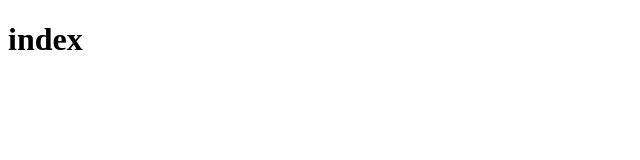
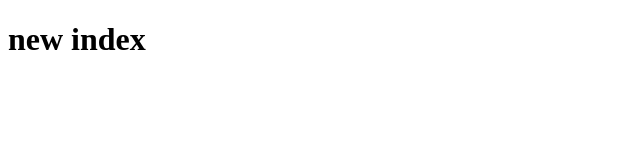
Before and after one commit to erickov1997/gitCourse, a plain HTML site: page index.html in a window 1280 px wide. Shown: the whole page, without its empty margins (0-640 px from the left). Drawn offline with Linux system fonts and the light colour scheme.

Commit message:
tercer commit

```diff
--- a/index.html
+++ b/index.html
@@ -7,6 +7,6 @@
     <title>Document</title>
 </head>
 <body>
-    <h1>index</h1>
+    <h1>new index</h1>
 </body>
 </html>
```
